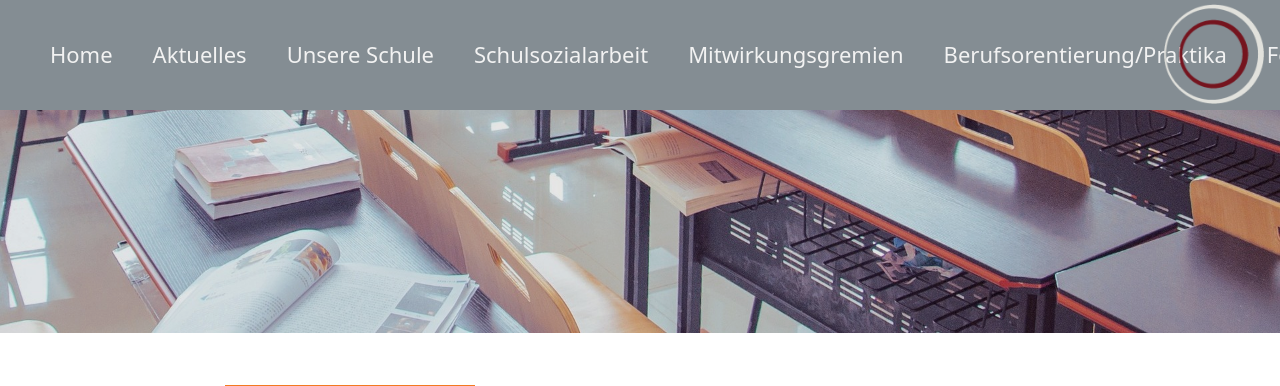
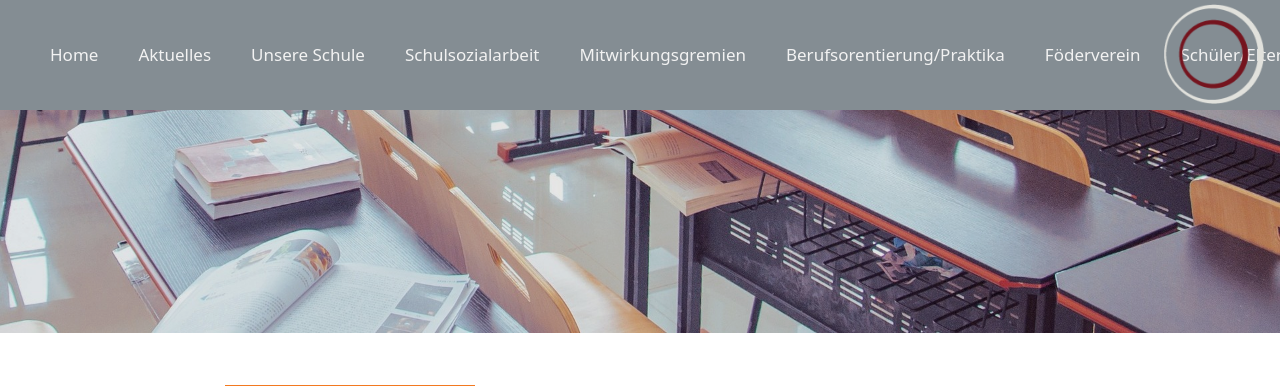
Before and after one commit to Armooooon/Schulwebsite, a PHP site: page /schulwebsite/ in a window 1280 px wide. Shown: the top 386 px of the page. Run offline with PHP 8.4, Linux system fonts and the light colour scheme; some libraries are stand-ins or nearby versions.

Commit message:
Augenkobaltiät schaffen

```diff
--- a/CSS/navbar.css
+++ b/CSS/navbar.css
@@ -38,7 +38,7 @@ nav .wrapper {
 .nav-links li a {
   color: #f2f2f2;
   text-decoration: none;
-  font-size: 22px;
+  font-size: 17px;
   font-weight: 500;
   padding: 10px;
   border-radius: 5px;
```
